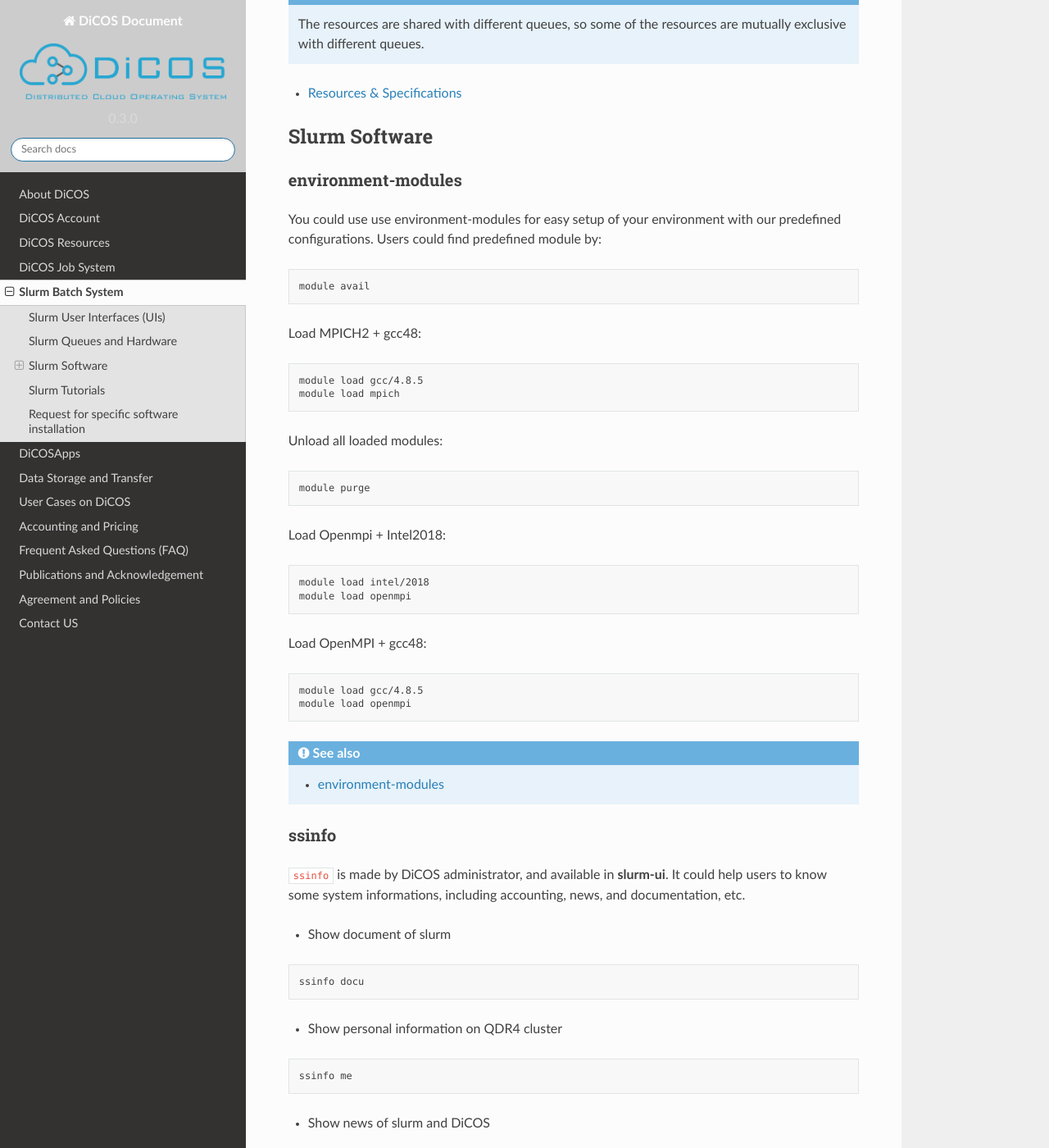
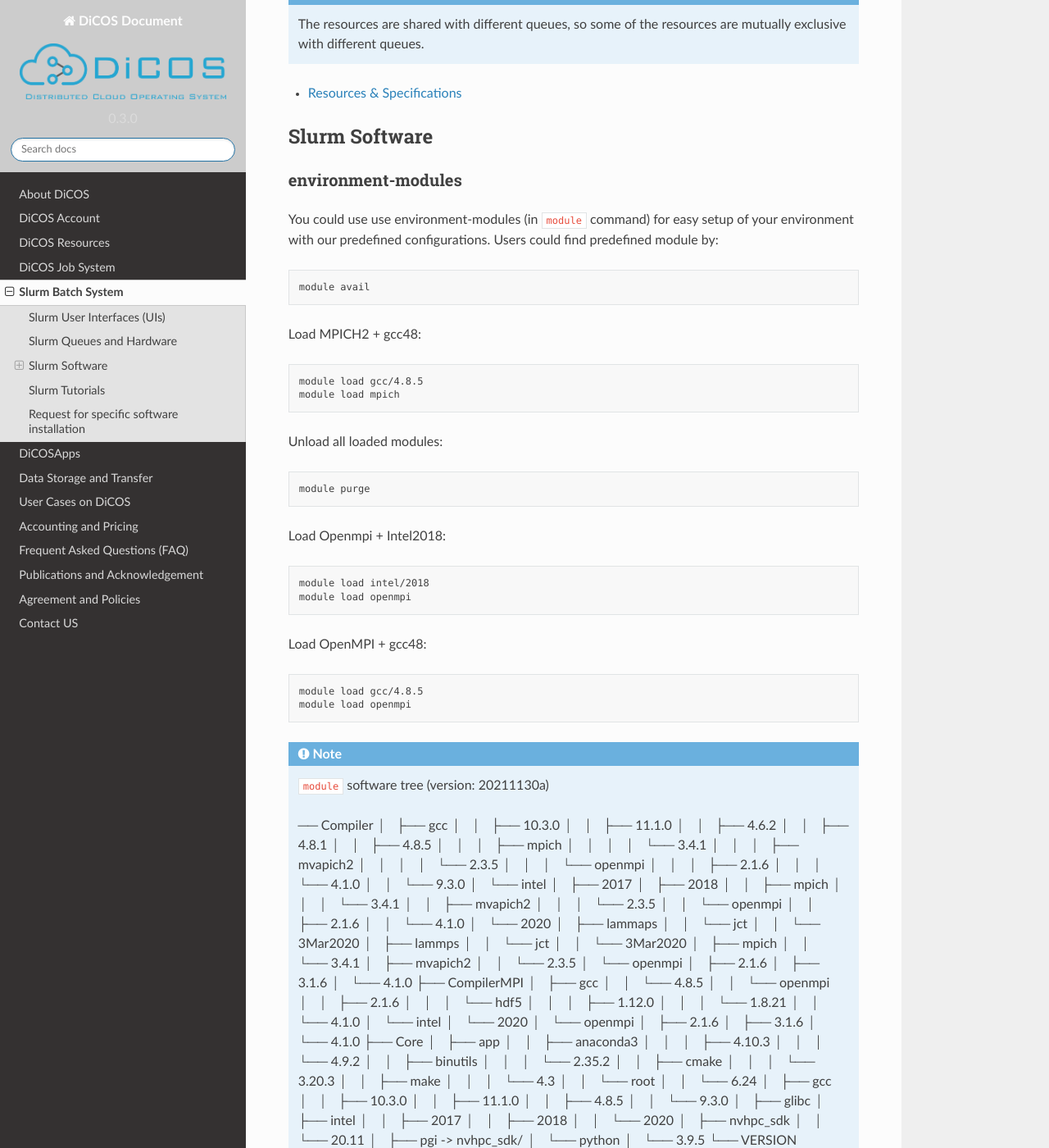
Before and after one commit to ASGCOPS/dicos_document, a Sphinx documentation site: the page built from docs/source/slurm_job_submission.rst, in a window 1280 px wide and 1400 px high, scrolled down 828 px. Shown: the whole window at 82% size. Built offline with Sphinx 7.4.7 and the Read the Docs theme 2.0.0, drawn with Linux system fonts in a browser that asks for light colours.

Commit message:
Edit slurm_job_submission.rst, add module tree

```diff
--- a/docs/source/slurm_job_submission.rst
+++ b/docs/source/slurm_job_submission.rst
@@ -87,7 +87,7 @@
 environment-modules
 ^^^^^^^^^^^^^^^^^^^^^^
 
-You could use use environment-modules for easy setup of your environment with our predefined configurations. Users could find predefined module by:
+You could use use environment-modules (in ``module`` command) for easy setup of your environment with our predefined configurations. Users could find predefined module by:
 
 .. code-block:: bash
 
@@ -120,9 +120,101 @@
    module load gcc/4.8.5
    module load openmpi
 
+.. note::
+
+   ``module`` software tree (version: 20211130a)
+
+   ── Compiler
+   │   ├── gcc
+   │   │   ├── 10.3.0
+   │   │   ├── 11.1.0
+   │   │   ├── 4.6.2
+   │   │   ├── 4.8.1
+   │   │   ├── 4.8.5
+   │   │   │   ├── mpich
+   │   │   │   │   └── 3.4.1
+   │   │   │   ├── mvapich2
+   │   │   │   │   └── 2.3.5
+   │   │   │   └── openmpi
+   │   │   │       ├── 2.1.6
+   │   │   │       └── 4.1.0
+   │   │   └── 9.3.0
+   │   └── intel
+   │       ├── 2017
+   │       ├── 2018
+   │       │   ├── mpich
+   │       │   │   └── 3.4.1
+   │       │   ├── mvapich2
+   │       │   │   └── 2.3.5
+   │       │   └── openmpi
+   │       │       ├── 2.1.6
+   │       │       └── 4.1.0
+   │       └── 2020
+   │           ├── lammaps
+   │           │   └── jct
+   │           │       └── 3Mar2020
+   │           ├── lammps
+   │           │   └── jct
+   │           │       └── 3Mar2020
+   │           ├── mpich
+   │           │   └── 3.4.1
+   │           ├── mvapich2
+   │           │   └── 2.3.5
+   │           └── openmpi
+   │               ├── 2.1.6
+   │               ├── 3.1.6
+   │               └── 4.1.0
+   ├── CompilerMPI
+   │   ├── gcc
+   │   │   └── 4.8.5
+   │   │       └── openmpi
+   │   │           ├── 2.1.6
+   │   │           │   └── hdf5
+   │   │           │       ├── 1.12.0
+   │   │           │       └── 1.8.21
+   │   │           └── 4.1.0
+   │   └── intel
+   │       └── 2020
+   │           └── openmpi
+   │               ├── 2.1.6
+   │               ├── 3.1.6
+   │               └── 4.1.0
+   ├── Core
+   │   ├── app
+   │   │   ├── anaconda3
+   │   │   │   ├── 4.10.3
+   │   │   │   └── 4.9.2
+   │   │   ├── binutils
+   │   │   │   └── 2.35.2
+   │   │   ├── cmake
+   │   │   │   └── 3.20.3
+   │   │   ├── make
+   │   │   │   └── 4.3
+   │   │   └── root
+   │   │       └── 6.24
+   │   ├── gcc
+   │   │   ├── 10.3.0
+   │   │   ├── 11.1.0
+   │   │   ├── 4.8.5
+   │   │   └── 9.3.0
+   │   ├── glibc
+   │   ├── intel
+   │   │   ├── 2017
+   │   │   ├── 2018
+   │   │   └── 2020
+   │   ├── nvhpc_sdk
+   │   │   └── 20.11
+   │   ├── pgi -> nvhpc_sdk/
+   │   └── python
+   │       └── 3.9.5
+   └── VERSION
+
+
+
 .. seealso::
 
    * `environment-modules <https://modules.readthedocs.io/en/latest/index.html>`_
+
 
 ssinfo
 ^^^^^^^^^^
```
